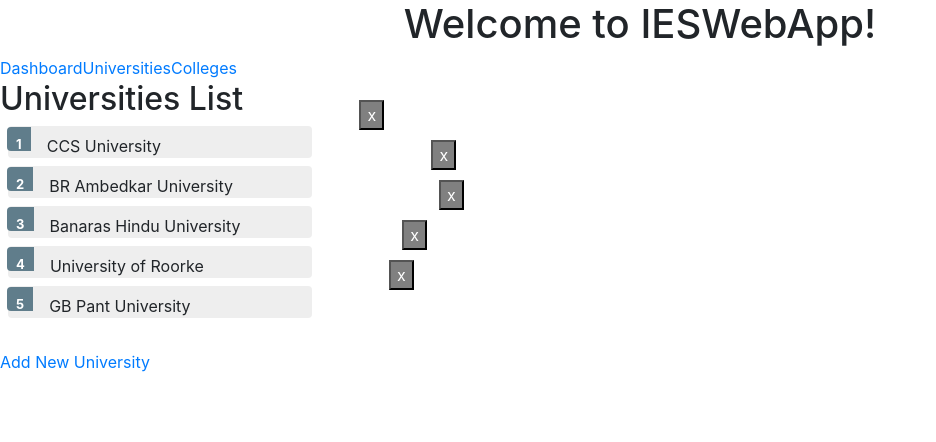
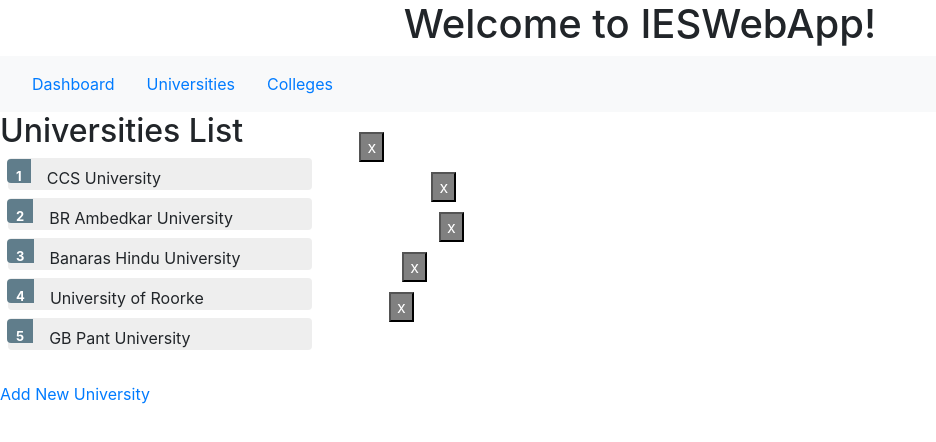
Before and after one commit to AmitBansal73/IESWebApp, an Angular app: page /university in a window 1280 px wide. Shown: the top 442 px of the page, without its empty margins (0-936 px from the left). Built offline with nearby package versions, Linux system fonts and the light colour scheme.

Commit message:
Nav bar added

```diff
--- a/src/app/app.component.html
+++ b/src/app/app.component.html
@@ -6,10 +6,10 @@
 
 </div>
 
-<nav>
-    <a routerLink="/dashboard">Dashboard</a>
-    <a routerLink="/university">Universities</a>
-  <a routerLink="/college">Colleges</a>
+<nav class="navbar navbar-expand-lg navbar-light bg-light">
+    <a class="nav-link" routerLink="/dashboard">Dashboard</a>
+    <a class="nav-link" routerLink="/university">Universities</a>
+  <a class="nav-link" routerLink="/college">Colleges</a>
 
 </nav>
 
--- a/src/app/university/university-list/university-list.component.css
+++ b/src/app/university/university-list/university-list.component.css
@@ -47,7 +47,7 @@
     border-radius: 4px 0 0 4px;
   }
 
-  button.delete {
+  .delete {
     position: relative;
     left: 194px;
     top: -32px;
```
